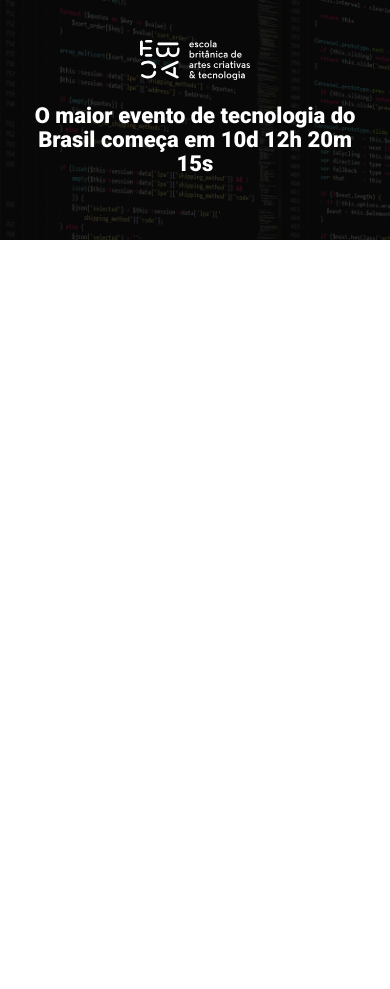
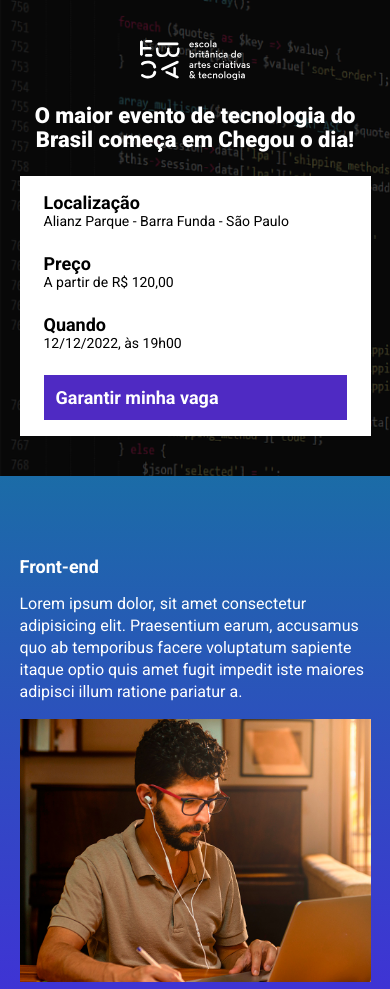
Before and after one commit to yujinak/ebac_tech_talks, a website built with Parcel: page src/index.html in a window 390 px wide. Shown: the top 989 px of the page. Before the commit the page ends 844 px from the top, so only its background shows below. Built offline with nearby package versions, Linux system fonts and the light colour scheme.

Commit message:
criando a contagem regressiva

```diff
--- a/package.json
+++ b/package.json
@@ -2,15 +2,16 @@
   "name": "ebac-tech-talks",
   "version": "1.0.0",
   "description": "",
-  "main": "index.js",
   "scripts": {
     "test": "echo \"Error: no test specified\" && exit 1",
-    "dev": "parcel src/index.html src/styles/main.scss src/scripts/main.js"
+    "dev": "parcel src/index.html src/styles/main.scss src/scripts/main.js",
+    "build": "parcel build src/index.html"
   },
   "author": "",
   "license": "ISC",
   "devDependencies": {
     "@parcel/transformer-sass": "^2.9.3",
+    "events": "^3.3.0",
     "parcel": "^2.9.3",
     "sharp": "^0.31.3"
   }
--- a/src/index.html
+++ b/src/index.html
@@ -12,16 +12,94 @@
     />
 
     <link rel="stylesheet" href="styles/main.scss" />
+    <link href="https://unpkg.com/aos@2.3.1/dist/aos.css" rel="stylesheet" />
   </head>
   <body>
     <header class="hero">
       <div class="container">
         <img class="hero__logo" src="./images/ebac_logo.svg" alt="" />
         <p class="hero__text">
-          O maior evento de tecnologia do Brasil começa em 10d 12h 20m 15s
+          O maior evento de tecnologia do Brasil começa em
+          <span id="contador"></span>
         </p>
+        <div class="infos-bar">
+          <ul class="infos-bar__infos">
+            <li class="infos-bar__infos__item">
+              <b>Localização</b>
+              Alianz Parque - Barra Funda - São Paulo
+            </li>
+            <li class="infos-bar__infos__item">
+              <b>Preço</b>
+              A partir de R$ 120,00
+            </li>
+            <li class="infos-bar__infos__item">
+              <b>Quando</b>
+              12/12/2022, às 19h00
+            </li>
+          </ul>
+          <a href="#" class="button button--primary">Garantir minha vaga</a>
+        </div>
       </div>
     </header>
+
+    <section class="event event--frontend">
+      <div class="container" data-aos="fade-right">
+        <div class="event__details">
+          <h2 class="event__details__title">Front-end</h2>
+          <p class="event__details__description">
+            Lorem ipsum dolor, sit amet consectetur adipisicing elit.
+            Praesentium earum, accusamus quo ab temporibus facere voluptatum
+            sapiente itaque optio quis amet fugit impedit iste maiores adipisci
+            illum ratione pariatur a.
+          </p>
+        </div>
+        <img class="event__image" src="./images/frontend.png" alt="" />
+      </div>
+    </section>
+    <section class="event event--ux-ui event--image-left">
+      <div class="container" data-aos="fade-left">
+        <div class="event__details">
+          <h2 class="event__details__title">UX/UI</h2>
+          <p class="event__details__description">
+            Lorem ipsum dolor, sit amet consectetur adipisicing elit.
+            Praesentium earum, accusamus quo ab temporibus facere voluptatum
+            sapiente itaque optio quis amet fugit impedit iste maiores adipisci
+            illum ratione pariatur a.
+          </p>
+        </div>
+        <img class="event__image" src="./images/ui-ux.png" alt="" />
+      </div>
+    </section>
+    <section class="event event--data-science">
+      <div class="container" data-aos="fade-right">
+        <div class="event__details">
+          <h2 class="event__details__title">Data Science</h2>
+          <p class="event__details__description">
+            Lorem ipsum dolor, sit amet consectetur adipisicing elit.
+            Praesentium earum, accusamus quo ab temporibus facere voluptatum
+            sapiente itaque optio quis amet fugit impedit iste maiores adipisci
+            illum ratione pariatur a.
+          </p>
+        </div>
+        <img class="event__image" src="./images/data.png" alt="" />
+      </div>
+    </section>
+    <section class="event event--backend event--image-left">
+      <div class="container" data-aos="fade-left">
+        <div class="event__details">
+          <h2 class="event__details__title">Back-end</h2>
+          <p class="event__details__description">
+            Lorem ipsum dolor, sit amet consectetur adipisicing elit.
+            Praesentium earum, accusamus quo ab temporibus facere voluptatum
+            sapiente itaque optio quis amet fugit impedit iste maiores adipisci
+            illum ratione pariatur a.
+          </p>
+        </div>
+        <img class="event__image" src="./images/backend.png" alt="" />
+      </div>
+    </section>
+
+    <script src="https://unpkg.com/aos@2.3.1/dist/aos.js"></script>
 
     <script src="scripts/main.js"></script>
   </body>
--- a/src/scripts/main.js
+++ b/src/scripts/main.js
@@ -1,2 +1,40 @@
 "use strict";
-console.log("Olá, mundo");
+AOS.init();
+
+const contadorHTML = document.getElementById("contador");
+
+const dataDoEvento = new Date("Dec 12, 2023 19:00:00");
+const timeStampDoEvento = dataDoEvento.getTime();
+
+//Data do evento - data de hoje
+
+// const contador = setInterval(() => console.log(), 1000);
+
+const contaAsHoras = setInterval(() => {
+  const agora = new Date();
+  const timeStampAtual = agora.getTime();
+
+  const distanciaAteOEvento = timeStampAtual - timeStampDoEvento;
+
+  const diasEmMs = 1000 * 60 * 60 * 24;
+  const horasEmMs = 1000 * 60 * 60;
+  const minutosEmMs = 1000 * 60;
+
+  const diasAteOEvento = Math.floor(distanciaAteOEvento / diasEmMs);
+  const horasAteOEvento = Math.floor(
+    (distanciaAteOEvento % diasEmMs) / horasEmMs
+  );
+  const minutosAteOEvento = Math.floor(
+    ((distanciaAteOEvento % diasEmMs) % horasEmMs) / minutosEmMs
+  );
+  const segundosAteOEvento = Math.floor(
+    (((distanciaAteOEvento % diasEmMs) % horasEmMs) % minutosEmMs) / 1000
+  );
+
+  contadorHTML.innerHTML = `${diasAteOEvento}d ${horasAteOEvento} ${minutosAteOEvento}min ${segundosAteOEvento}s`;
+
+  if (distanciaAteOEvento < 0) {
+    clearInterval(contaAsHoras);
+    contadorHTML.innerHTML = "Chegou o dia!";
+  }
+}, 1000);
--- /dev/null
+++ b/src/styles/_event.scss
@@ -0,0 +1,62 @@
+@use "variables";
+
+.event {
+  padding: 80px 0;
+
+  &--frontend {
+    background-image: linear-gradient(variables.$blue1, variables.$blue2);
+  }
+
+  &--ux-ui {
+    background-image: linear-gradient(variables.$blue2, variables.$pink);
+  }
+
+  &--data-science {
+    background-image: linear-gradient(variables.$pink, variables.$yellow);
+  }
+
+  &--backend {
+    background-image: linear-gradient(variables.$yellow, variables.$pink);
+  }
+
+  &--image-left {
+    .container {
+      flex-direction: row-reverse;
+    }
+  }
+
+  .container {
+    display: flex;
+    gap: 40px;
+  }
+
+  &__image {
+    width: 360px;
+  }
+
+  &__details {
+    &__title {
+      font-size: 18px;
+      font-weight: bold;
+      margin-bottom: 16px;
+    }
+
+    &__description {
+      line-height: 22px;
+    }
+  }
+
+  @media (max-width: 640px) {
+    .container {
+      display: block;
+    }
+    &__image {
+      width: 100%;
+    }
+
+    &__details {
+      margin-right: 0;
+      margin-bottom: 16px;
+    }
+  }
+}
--- a/src/styles/_hero.scss
+++ b/src/styles/_hero.scss
@@ -1,3 +1,5 @@
+@use "variables";
+
 .hero {
   padding-top: 64px;
   padding-bottom: 100px;
@@ -16,7 +18,7 @@
     left: 0;
     width: 100%;
     height: 100%;
-    background-color: #000;
+    background-color: variables.$secondaryTextColor;
     opacity: 0.7;
     content: "";
   }
--- /dev/null
+++ b/src/styles/_variables.scss
@@ -0,0 +1,8 @@
+$textColor: #fff;
+$secondaryTextColor: #000;
+
+$blue1: #1b6ca7;
+$blue2: #442bdb;
+$pink: #89223b;
+$yellow: #9c791d;
+$purple: #4f2ac3;
--- /dev/null
+++ b/src/styles/components/_buttons.scss
@@ -0,0 +1,25 @@
+@use "../variables";
+
+.button {
+  padding: 12px;
+  font-size: 18px;
+  font-weight: bold;
+  text-decoration: none;
+  text-align: center;
+  white-space: nowrap;
+
+  &--primary {
+    color: variables.$textColor;
+    background-color: variables.$purple;
+  }
+
+  @media (max-width: 640px) {
+    display: block;
+    width: 100%;
+  }
+
+  @media (max-width: 1024px) {
+    display: flex;
+    align-items: center;
+  }
+}
--- /dev/null
+++ b/src/styles/components/_infos_bar.scss
@@ -0,0 +1,41 @@
+@use "../variables";
+
+.infos-bar {
+  padding: 16px 24px;
+  background-color: variables.$textColor;
+  display: flex;
+  justify-content: space-between;
+
+  &__infos {
+    display: flex;
+    gap: 40px;
+
+    &__item {
+      font-size: 14px;
+      color: variables.$secondaryTextColor;
+
+      b {
+        font-size: 18px;
+        display: block;
+        color: variables.$secondaryTextColor;
+      }
+    }
+  }
+  @media (max-width: 640px) {
+    display: block;
+
+    &__infos {
+      display: block;
+
+      &__item {
+        margin-bottom: 24px;
+      }
+    }
+  }
+
+  @media (max-width: 1024px) {
+    &__infos {
+      gap: 16px;
+    }
+  }
+}
--- a/src/styles/main.scss
+++ b/src/styles/main.scss
@@ -1,11 +1,16 @@
 @use "hero";
+@use "components/infos_bar";
+@use "components/buttons";
+@use "event";
+@use "variables";
 
 * {
   margin: 0;
   padding: 0;
   box-sizing: border-box;
   font-family: Roboto, sans-serif;
-  color: #fff;
+  color: variables.$textColor;
+  list-style: none;
 }
 
 .container {
```
Also changed, not shown: 1 other file.
